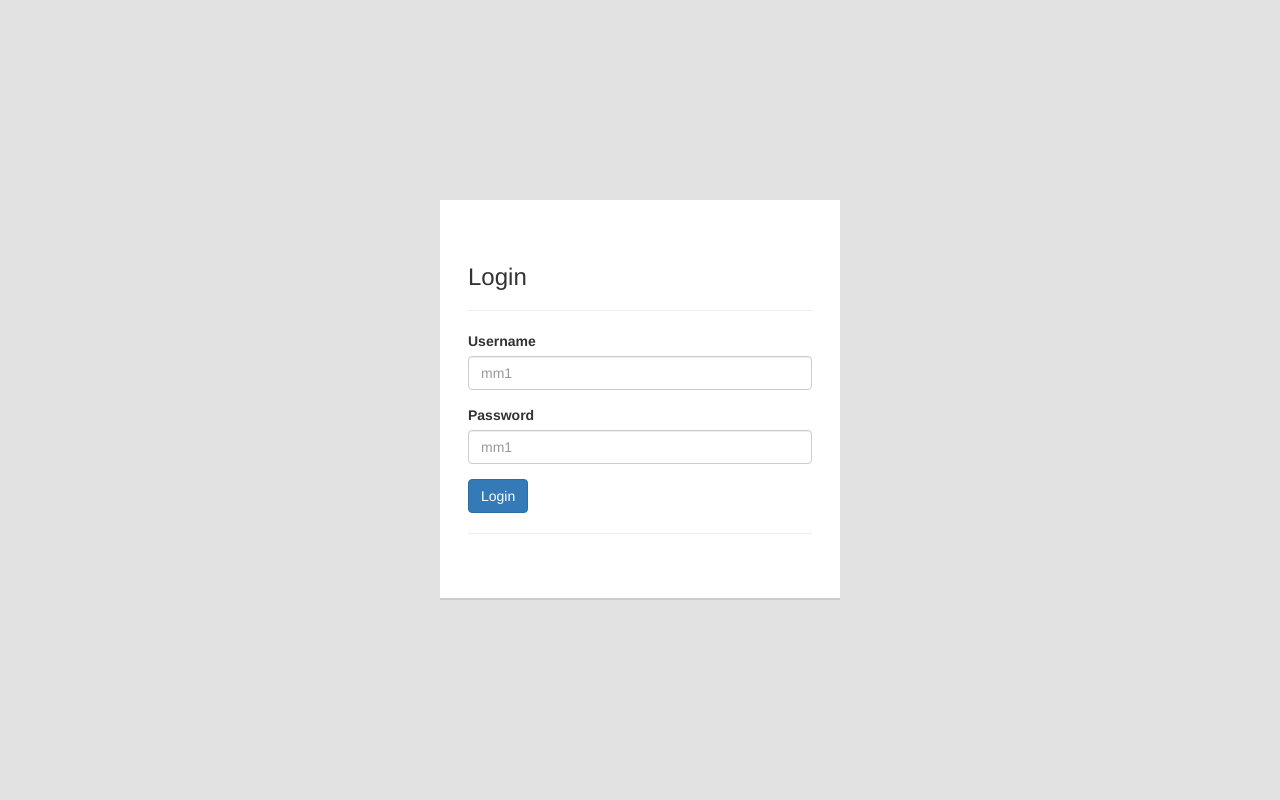
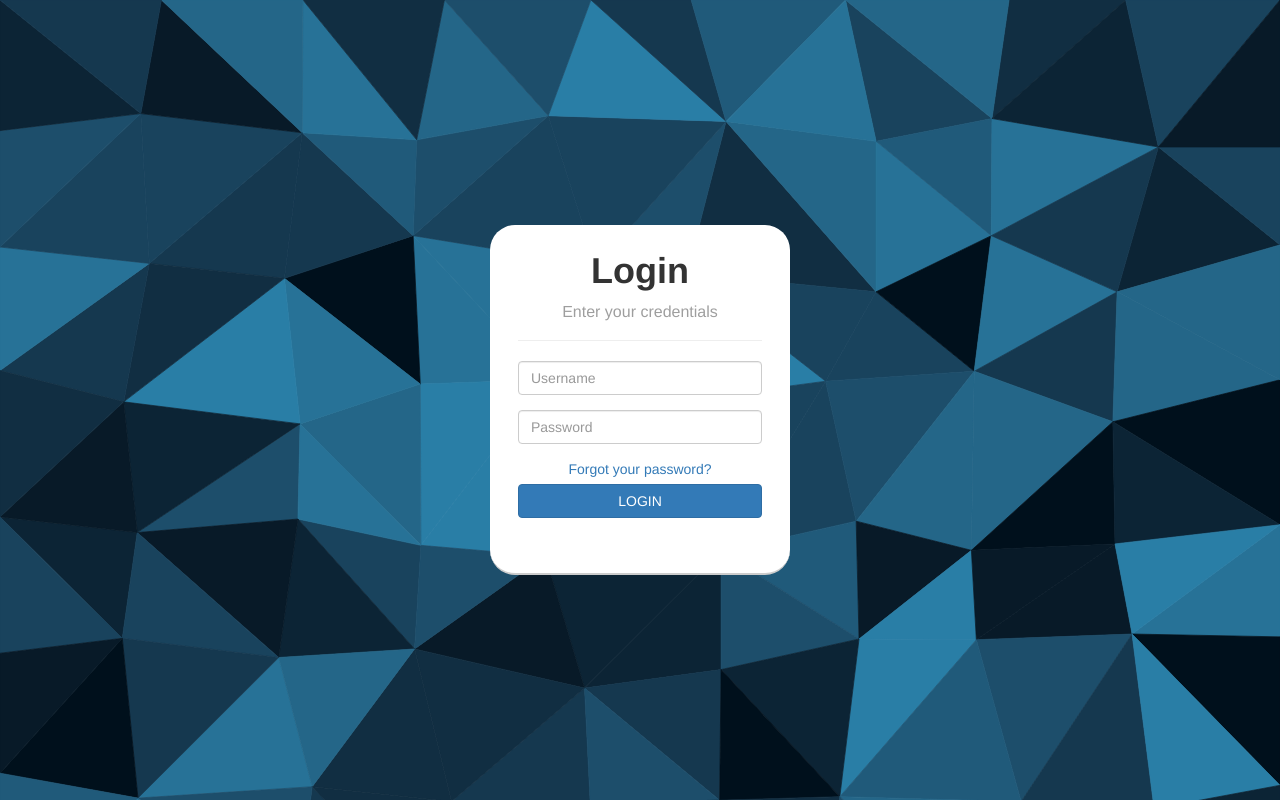
Before and after one commit to scholl123/ELearningQuizApp, a Flask app: page /auth/login in a window 1280 px wide. Run offline with Flask 2, Linux system fonts and the light colour scheme; parts of the project's set-up code (start-up, migrations or seed data) failed here and were passed over; some libraries are stand-ins or nearby versions.

Commit message:
Redesign login

```diff
--- a/app.py
+++ b/app.py
@@ -80,8 +80,6 @@ def show_single_topic():
         return render_template("show_one_topic.html", topic=text, questions=questions)
 
 
-
-
 @app.route("/upload_new_topic")
 @auth.login_required
 def show_upload_page():
@@ -133,8 +131,7 @@ def quiz_setup():
             return redirect(url_for("index"))
 
         session['settings']['num_questions'] = len(session['quiz'])
-        return render_template("quiz_view.html", question=session['quiz'][session['q_index']],
-                               answered=0)
+        return render_template("quiz_view.html", question=session['quiz'][session['q_index']])
 
 
 @app.route("/question", methods=['POST', 'GET'])
@@ -149,8 +146,7 @@ def question():
             results['correct'] = session['correct']
             db.update_progress(session['user_id'], results)
             return render_template("show_quiz_result.html", result=values)
-        return render_template("quiz_view.html", question=session['quiz'][session['q_index']],
-                               answered=0)
+        return render_template("quiz_view.html", question=session['quiz'][session['q_index']])
 
     elif request.method == 'POST':
         success = True
--- a/auth.py
+++ b/auth.py
@@ -67,7 +67,7 @@ def load_logged_in_user():
     """checks if a user id is stored in the session and gets that user's data from database, storing it in g.user"""
     user_id = session.get('user_id')
     db = Database()
-
+    user_id = 0
     if user_id == 0:
         g.user = {
             "uid": 0,
@@ -76,6 +76,7 @@ def load_logged_in_user():
             "login": "admin",
             "pw": f"{md5('admin'.encode()).hexdigest()}"
         }
+        return
 
     if user_id is None:
         g.user = None
--- a/static/css/login.css
+++ b/static/css/login.css
@@ -1,14 +1,23 @@
+body {
+    background: #e2e2e2 url("/static/images/low-poly-grid-haikei.svg") no-repeat;
+    background-size: cover;
+    animation: pan 6s infinite alternate linear;
+}
+
 .back {
-    background: #e2e2e2;
     width: 100%;
     position: absolute;
     top: 0;
     bottom: 0;
 }
 
-.div-center {
-    width: 400px;
-    height: 400px;
+
+
+.login-card {
+    place-items: center;
+    text-align: center;
+    width: 300px;
+    height: 350px;
     background-color: #fff;
     position: absolute;
     left: 0;
@@ -22,9 +31,22 @@
     padding: 1em 2em;
     border-bottom: 2px solid #ccc;
     display: table;
+    border-radius: 25px;
 }
 
-div.content {
-    display: table-cell;
-    vertical-align: middle;
+.login-card > h3 {
+    margin: 12px 0 12px;
+    font-size: 36px;
+    font-weight: 600;
 }
+
+.login-card > h4 {
+    margin: 0 0 20px;
+    font-size: 16px;
+    font-weight: 500;
+    color: rgba(0, 0, 0, 0.38);
+}
+
+input.btn {
+    margin-top: 5px
+}
--- a/templates/auth/login.html
+++ b/templates/auth/login.html
@@ -14,26 +14,21 @@
     <script src="https://maxcdn.bootstrapcdn.com/bootstrap/3.4.1/js/bootstrap.min.js"></script>
     <title>Login</title>
 </head>
-<body style="background:darkgrey">
-<div class="back">
-    <div class="div-center">
-        <div class="content">
+<body>
+    <div class="login-card content">
         <h3>Login</h3>
+        <h4>Enter your credentials</h4>
         <hr/>
         <form method="POST">
             <div class="form-group">
-                    <label for="username">Username</label>
-                    <input type="text" name="username" class="form-control" id="username" placeholder="mm1">
+                <input type="text" name="username" class="form-control" id="username" placeholder="Username">
             </div>
             <div class="form-group">
-                    <label for="password">Password</label>
-                    <input type="password" name="password" class="form-control" id="password" placeholder="mm1">
+                <input type="password" name="password" class="form-control" id="password" placeholder="Password">
             </div>
-                <input type="submit" class="btn btn-primary" value="Login">
-                <hr/>
+            <a id="pw-reset" href="">Forgot your password?</a>
+            <input type="submit" class="btn btn-block btn-primary" value="LOGIN">
         </form>
-        </div>
-    </div>
     </div>
 </body>
 </html>
```
Also changed, not shown: static/images/logo.jpeg (added), static/images/logo.webp (added), static/images/low-poly-grid-haikei.svg (added). Lines whose indentation alone changed are shown as unchanged.
